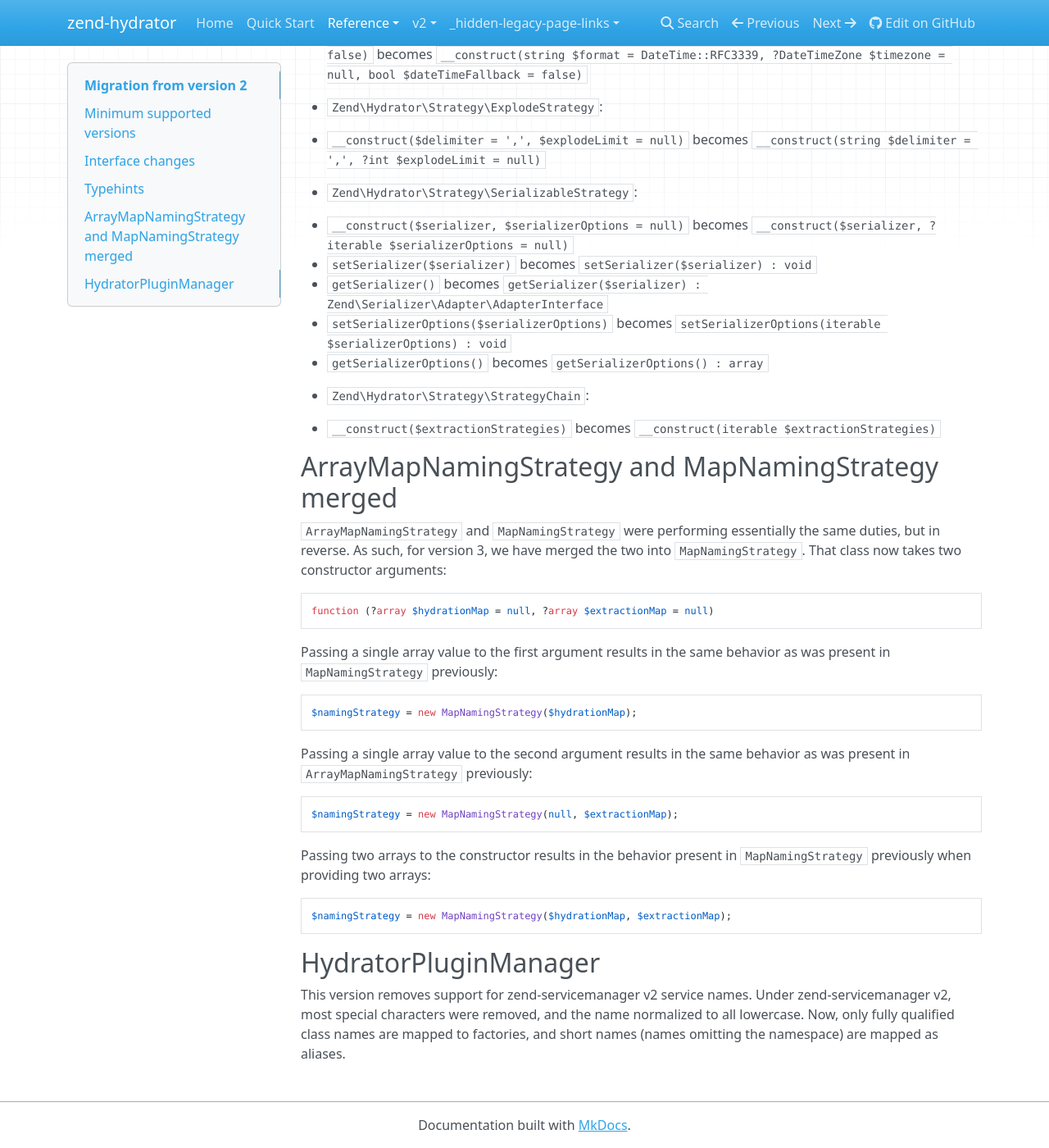
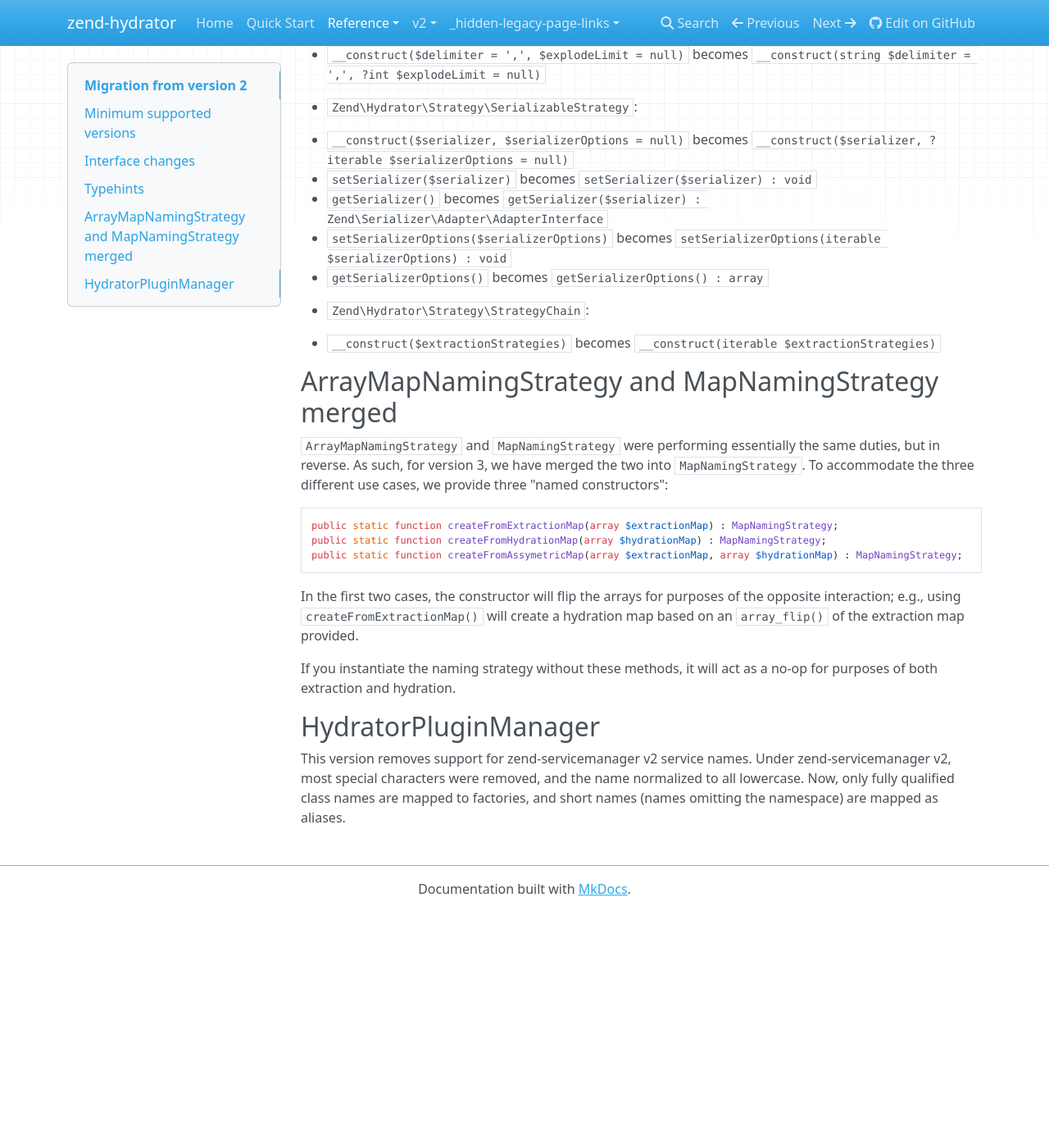
Before and after one commit to zendframework/zend-hydrator, an MkDocs documentation site: the page built from docs/book/v3/migration.md, in a window 1280 px wide and 1400 px high, scrolled down 4570 px. Shown: the whole window at 82% size. Built offline with MkDocs 1.6.1, drawn with Linux system fonts in a browser that asks for light colours; nearby versions of some CDN libraries; old or Windows-style settings are respelled for this version of MkDocs; after the commit the page ends 5682 px from its top, so only the background shows below that; some of the changed text lies outside the part shown.

Commit message:
Updates documentation to detail new named constructors

````diff
--- a/docs/book/v3/migration.md
+++ b/docs/book/v3/migration.md
@@ -145,10 +145,6 @@ typehints:
 - `Zend\Hydrator\NamingStrategy\CompositeNamingStrategy`:
   - `__construct(array $strategies, Zend\Hydrator\NamingStrategy\NamingStrategyInterface $defaultNamingStrategy = null)` becomes `__construct(array $strategies, ?Zend\Hydrator\NamingStrategy\NamingStrategyInterface $defaultNamingStrategy = null)`
 
-- `Zend\Hydrator\NamingStrategy\MapNamingStrategy`:
-  - `__construct(array $mapping, array $reverse = null)` becomes `__construct(?array $hydrationMap = null, ?array $extractionMap = null)`
-    ([see below for details](#arraymapnamingstrategy-and-mapnamingstrategy-merged))
-
 - `Zend\Hydrator\NamingStrategy\UnderscoreNamingStrategy\CamelCaseToUnderscoreFilter`:
   - `filter($value)` becomes `filter(string $value) : string`
 
@@ -181,32 +177,21 @@ typehints:
 
 `ArrayMapNamingStrategy` and `MapNamingStrategy` were performing essentially the
 same duties, but in reverse. As such, for version 3, we have merged the two into
-`MapNamingStrategy`. That class now takes two constructor arguments:
+`MapNamingStrategy`. To accommodate the three different use cases, we provide
+three "named constructors":
 
 ```php
-function (?array $hydrationMap = null, ?array $extractionMap = null)
+public static function createFromExtractionMap(array $extractionMap) : MapNamingStrategy;
+public static function createFromHydrationMap(array $hydrationMap) : MapNamingStrategy;
+public static function createFromAssymetricMap(array $extractionMap, array $hydrationMap) : MapNamingStrategy;
 ```
 
-Passing a single array value to the first argument results in the same behavior
-as was present in `MapNamingStrategy` previously:
+In the first two cases, the constructor will flip the arrays for purposes of the
+opposite interaction; e.g., using `createFromExtractionMap()` will create a
+hydration map based on an `array_flip()` of the extraction map provided.
 
-```php
-$namingStrategy = new MapNamingStrategy($hydrationMap);
-```
-
-Passing a single array value to the second argument results in the same behavior
-as was present in `ArrayMapNamingStrategy` previously:
-
-```php
-$namingStrategy = new MapNamingStrategy(null, $extractionMap);
-```
-
-Passing two arrays to the constructor results in the behavior present in
-`MapNamingStrategy` previously when providing two arrays:
-
-```php
-$namingStrategy = new MapNamingStrategy($hydrationMap, $extractionMap);
-```
+If you instantiate the naming strategy without these methods, it will act as a
+no-op for purposes of both extraction and hydration.
 
 ## HydratorPluginManager
 
````
Also changed, not shown: docs/book/v3/naming-strategy/map-naming-strategy.md (+19 -14 lines).
